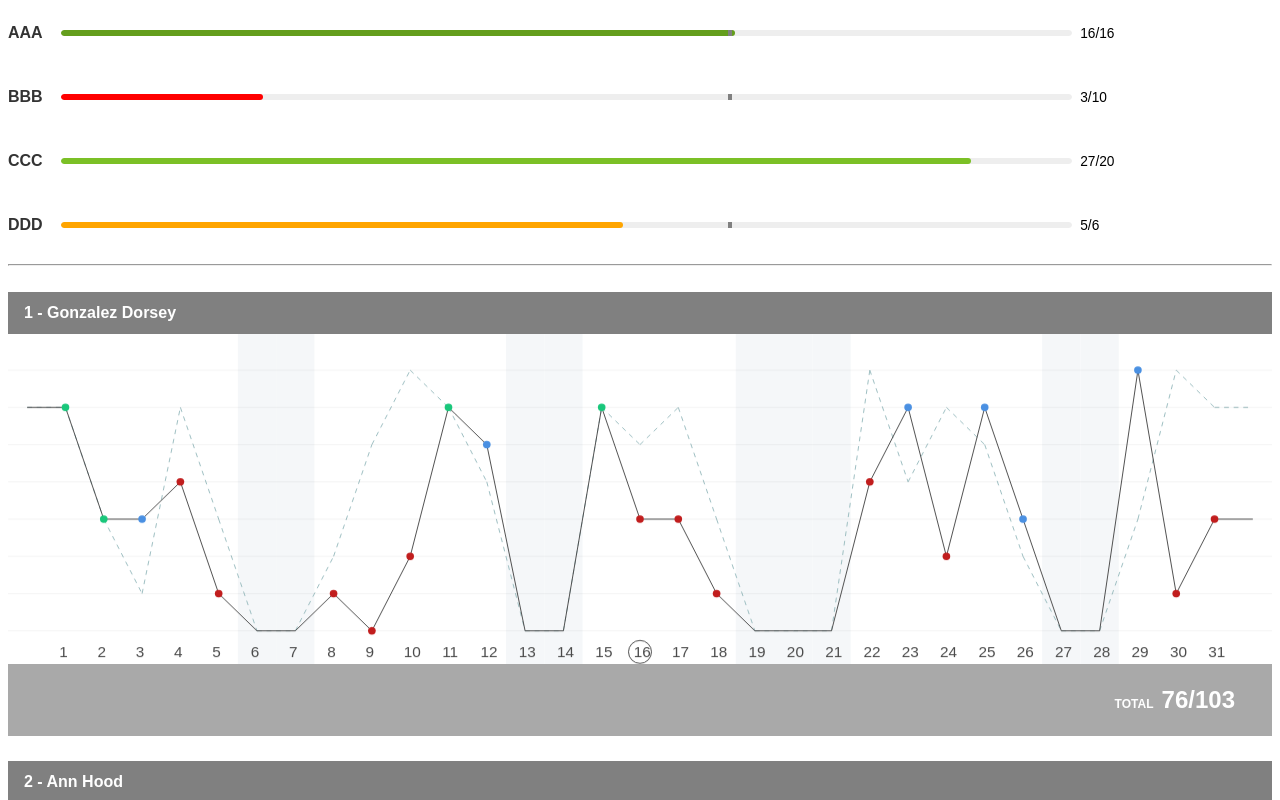
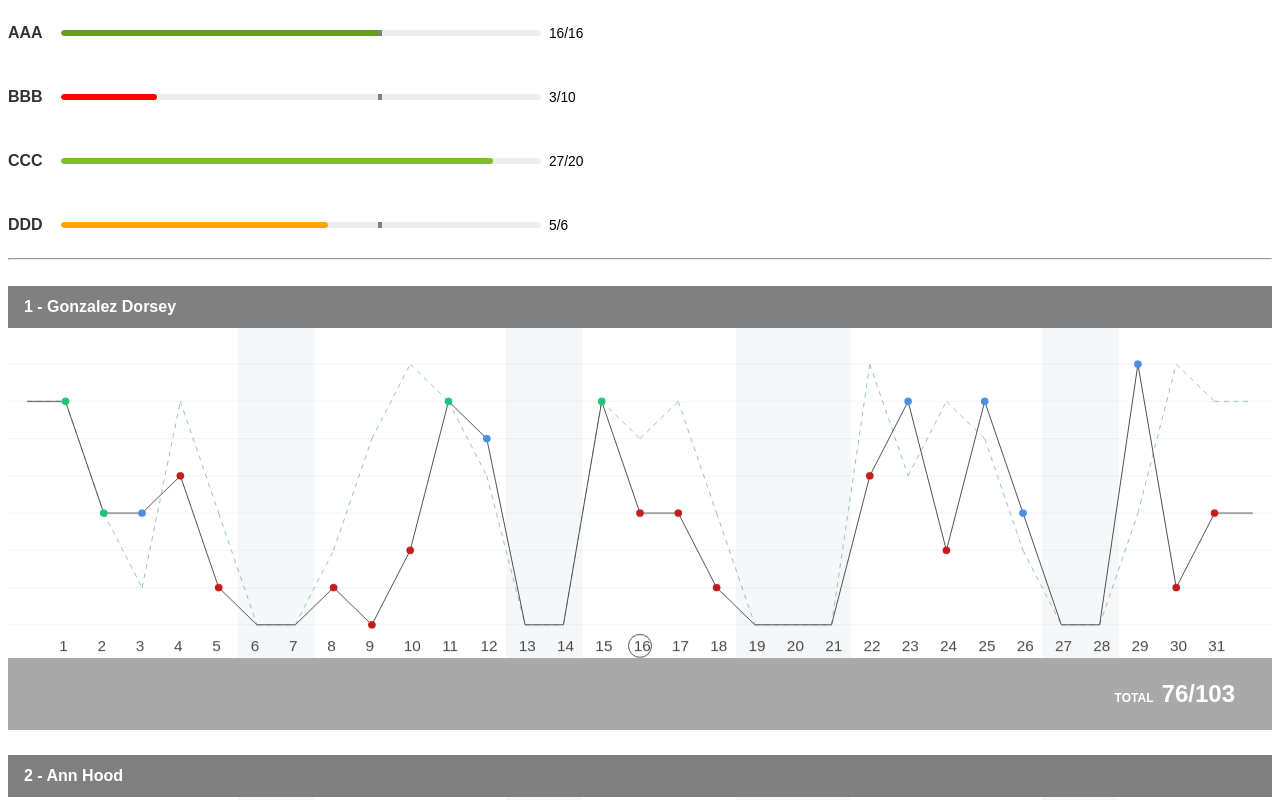
Before and after one commit to jephsanchez/grafica-estimacion-logro, an Angular app: page / in a window 1280 px wide. Shown: the top 800 px of the page. Built offline with nearby package versions, Linux system fonts and the light colour scheme.

Commit message:
1 file modified

```diff
--- a/src/app/app.component.html
+++ b/src/app/app.component.html
@@ -1,3 +1,4 @@
+<div style="max-width: 600px;">
         <div class="product" *ngFor="let prod of resumenXProducto">
             <p class="product-name">{{prod.productNemo}} <i
                     class="icon-information"></i></p>
@@ -29,6 +30,7 @@
                 <i class="icon-information"></i>
             </p>
         </div>
+</div>
 
         <hr>
         <br>
```
